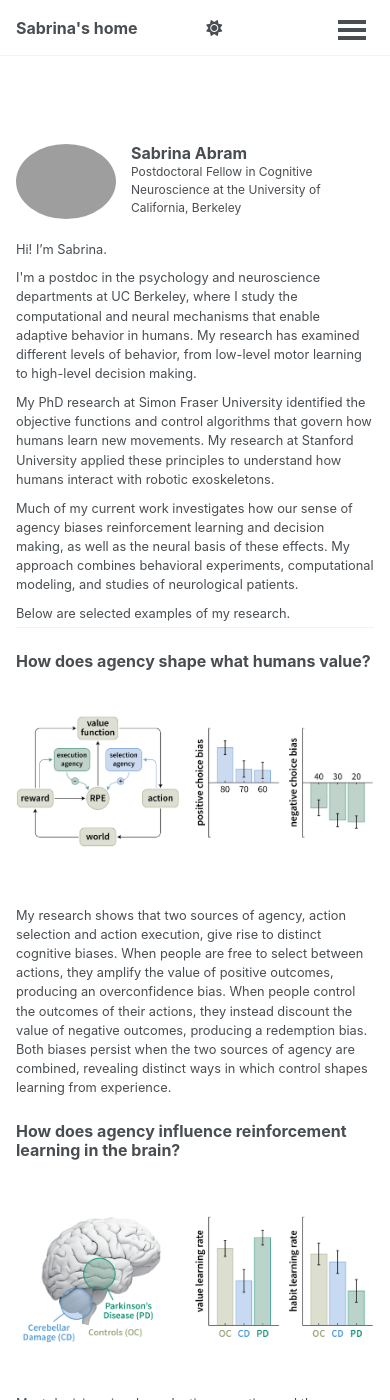
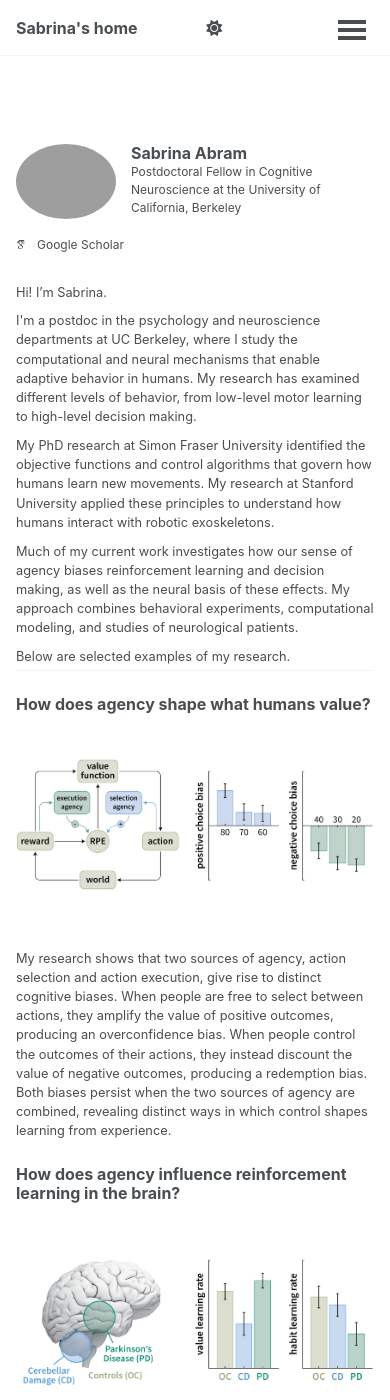
Before and after one commit to abramsabrina/abramsabrina.github.io, a Jekyll site: the page built from _pages/about.md, in a window 390 px wide and 1400 px high. Built offline with Jekyll 4.4.1, drawn with Linux system fonts in a browser that asks for light colours; some web fonts are replaced; a script bundle is joined from its source files by our own code; library files that are not in the unit come from our copies.

Commit message:
Improve mobile layout

```diff
--- a/_sass/layout/_sidebar.scss
+++ b/_sass/layout/_sidebar.scss
@@ -324,7 +324,30 @@
 }
 
 @media (max-width: 600px) {
+
+  .author__urls-wrapper {
+    display: block;
+    width: 100%;
+    margin-top: 15px;
+  }
+
   .author__urls-wrapper button {
     display: none !important;
   }
+
+  .author__urls {
+    display: block !important;
+    position: static;
+    margin: 0;
+    padding: 0;
+    border: 0;
+    background: transparent;
+    box-shadow: none;
+    z-index: auto;
+  }
+
+  .author__urls:before,
+  .author__urls:after {
+    display: none;
+  }
 }
```
